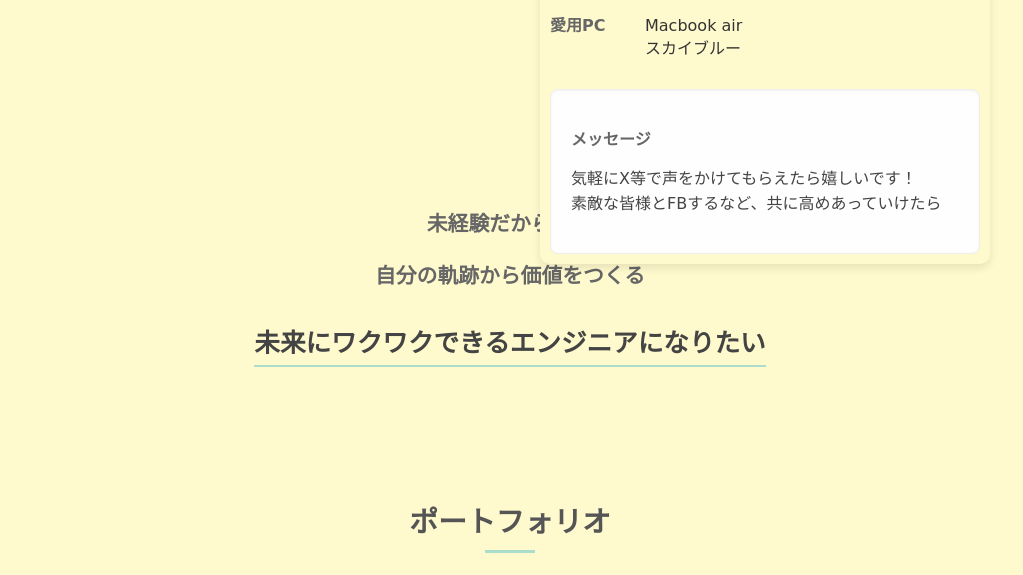
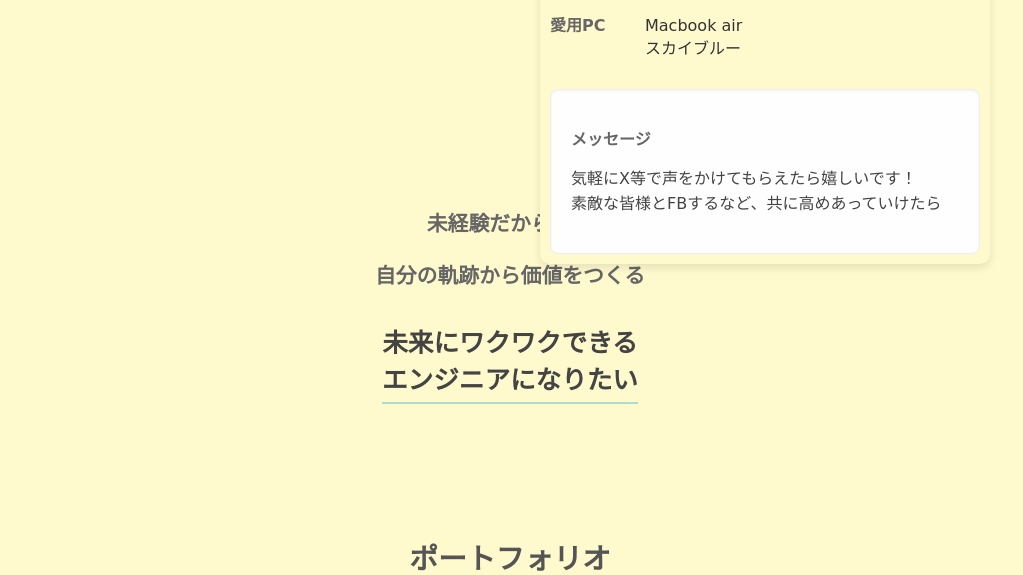
Before and after one commit to Ery-15itie/My-Page, a plain HTML site: page index.html in a window 1280 px wide. Shown: the part 199-774 px from the top of the page, without its empty margins (130-1153 px from the left). Drawn offline with Linux system fonts and the light colour scheme; a web font is replaced by a local one.

Commit message:
Update index.html

```diff
--- a/index.html
+++ b/index.html
@@ -62,7 +62,8 @@
         <section class="passion-statement">
             <p class="quote">未経験だからこそ</p>
             <p class="quote">自分の軌跡から価値をつくる</p>
-            <p class="goal">未来にワクワクできるエンジニアになりたい</p>
+            <p class="goal">未来にワクワクできる<br>
+                            エンジニアになりたい</p>
         </section>
 
         <section class="portfolio">
```
